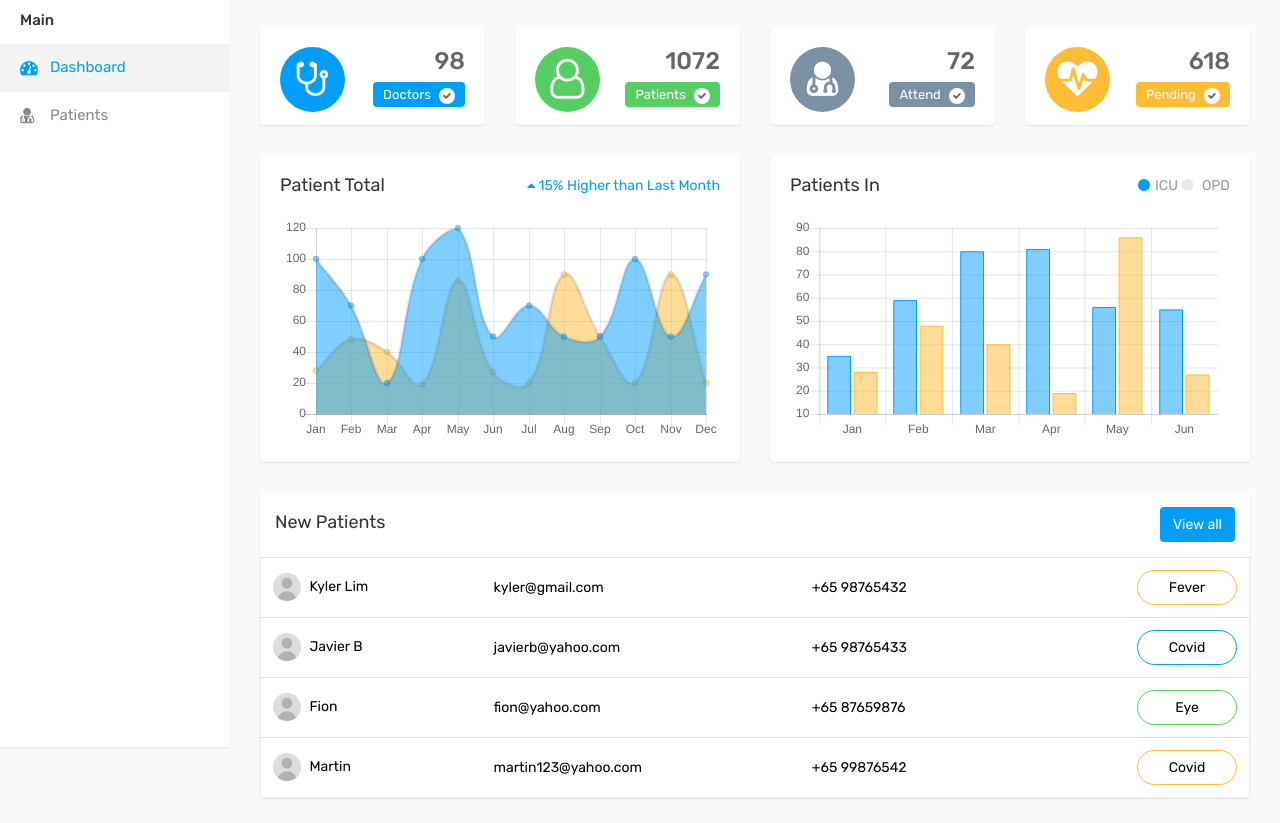
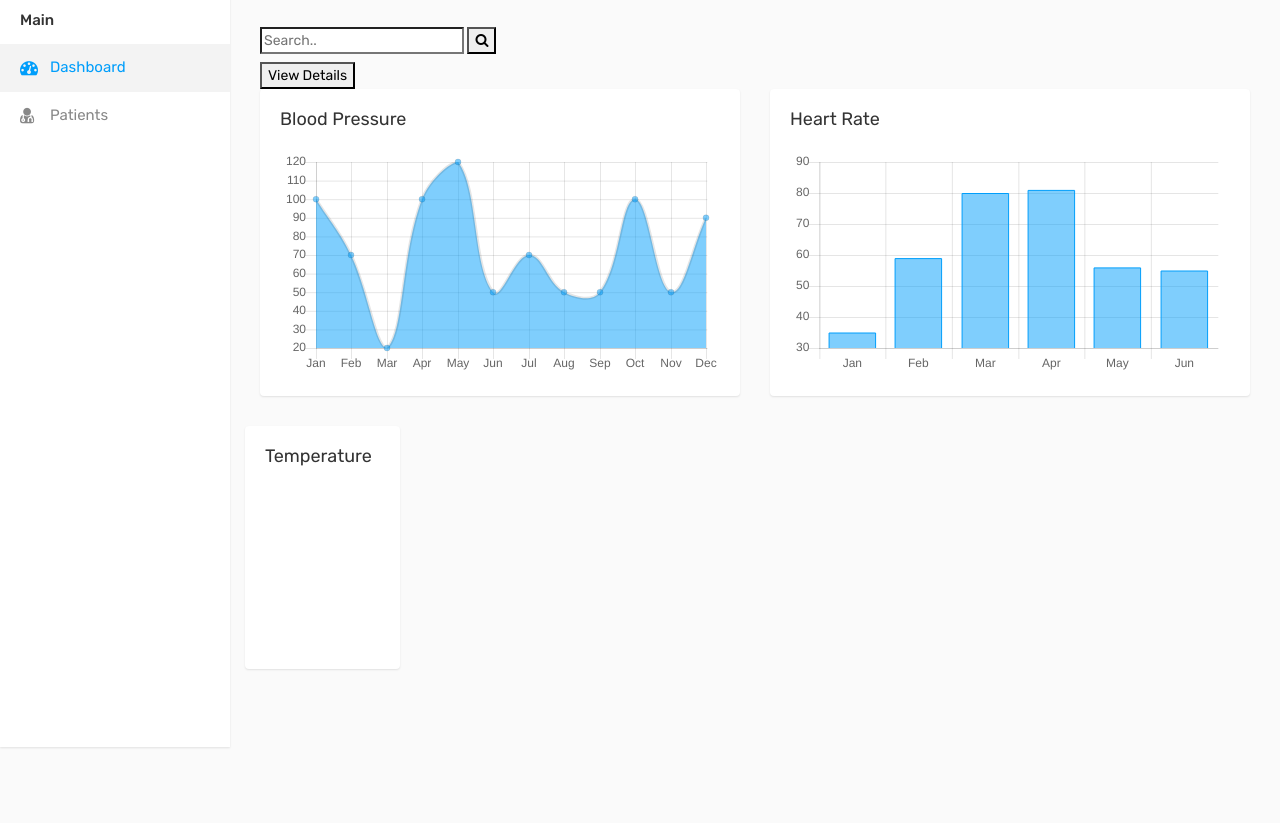
Before and after one commit to TanglingTreats/Database_Mod_Project, a website: page src/Database Medical Monitor UI/index.html in a window 1280 px wide. Shown: the part 53-876 px from the top of the page. After the commit the page ends 800 px from the top, so only its background shows below. Drawn offline with Linux system fonts and the light colour scheme.

Commit message:
Inital Draft for Home Page

```diff
--- a/src/Database Medical Monitor UI/assets/js/chart.js
+++ b/src/Database Medical Monitor UI/assets/js/chart.js
@@ -1,7 +1,6 @@
 $(document).ready(function() {
 
 	// Bar Chart
-
 	var barChartData = {
 		labels: ['Jan', 'Feb', 'Mar', 'Apr', 'May', 'Jun'],
 		datasets: [{
@@ -10,12 +9,6 @@ $(document).ready(function() {
 			borderColor: 'rgba(0, 158, 251, 1)',
 			borderWidth: 1,
 			data: [35, 59, 80, 81, 56, 55, 40]
-		}, {
-			label: 'Dataset 2',
-			backgroundColor: 'rgba(255, 188, 53, 0.5)',
-			borderColor: 'rgba(255, 188, 53, 1)',
-			borderWidth: 1,
-			data: [28, 48, 40, 19, 86, 27, 90]
 		}]
 	};
 
@@ -39,11 +32,6 @@ $(document).ready(function() {
 			label: "My First dataset",
 			backgroundColor: "rgba(0, 158, 251, 0.5)",
 			data: [100, 70, 20, 100, 120, 50, 70, 50, 50, 100, 50, 90]
-		}, {
-		label: "My Second dataset",
-		backgroundColor: "rgba(255, 188, 53, 0.5)",
-		fill: true,
-		data: [28, 48, 40, 19, 86, 27, 20, 90, 50, 20, 90, 20]
 		}]
 	};
 
@@ -63,19 +51,28 @@ $(document).ready(function() {
 		}
 	});
 
-	// Bar Chart 2
+	var lineChartData = {
+		labels: ["Jan", "Feb", "Mar", "Apr", "May", "Jun", "Jul", "Aug", "Sep", "Oct", "Nov", "Dec"],
+		datasets: [{
+			label: "My First dataset",
+			backgroundColor: "rgba(0, 158, 251, 0.5)",
+			data: [100, 70, 20, 100, 120, 50, 70, 50, 50, 100, 50, 90]
+		}]
+	};
 
-    barChart();
-
-    $(window).resize(function(){
-        barChart();
-    });
-
-    function barChart(){
-        $('.bar-chart').find('.item-progress').each(function(){
-            var itemProgress = $(this),
-            itemProgressWidth = $(this).parent().width() * ($(this).data('percent') / 100);
-            itemProgress.css('width', itemProgressWidth);
-        });
-    };
+	var linectx = document.getElementById('linegraph').getContext('2d');
+	window.myLine = new Chart(linectx, {
+		type: 'line',
+		data: lineChartData,
+		options: {
+			responsive: true,
+			legend: {
+				display: false,
+			},
+			tooltips: {
+				mode: 'index',
+				intersect: false,
+			}
+		}
+	});
 });
--- a/src/Database Medical Monitor UI/index.html
+++ b/src/Database Medical Monitor UI/index.html
@@ -1,7 +1,5 @@
 <!DOCTYPE html>
 <html lang="en">
-
-
 
     <head>
         <meta charset="utf-8">
@@ -20,6 +18,7 @@
 
 <body>
     <div class="main-wrapper">
+        <!------------------------------------------------------Top Navigation Bar ------------------------------------------>
         <div class="header">
             <div class="header-left">
                 <a id="toggle_btn" href="javascript:void(0);"><i class="fa fa-bars"></i></a>
@@ -55,6 +54,7 @@
                 </div>
             </div>
         </div>
+        <!------------------------------------------------------ Side Navigation Bar ---------------------------------------->
         <div class="sidebar" id="sidebar">
             <div class="sidebar-inner slimscroll">
                 <div id="sidebar-menu" class="sidebar-menu">
@@ -70,53 +70,31 @@
                 </div>
             </div>
         </div>
+        <!-------------------------------------------------- Main Content Goes Here ---------------------------------------->
         <div class="page-wrapper">
             <div class="content">
                 <div class="row">
-                    <div class="col-md-6 col-sm-6 col-lg-6 col-xl-3">
-                        <div class="dash-widget">
-							<span class="dash-widget-bg1"><i class="fa fa-stethoscope" aria-hidden="true"></i></span>
-							<div class="dash-widget-info text-right">
-								<h3>98</h3>
-								<span class="widget-title1">Doctors <i class="fa fa-check" aria-hidden="true"></i></span>
+                    <!----------------------------------------------- Search Bar -------------------------------------------->
+                    <div class="col-lg-12">
+                        <form class="example" action="action_page.php">
+                            <input type="text" placeholder="Search.." name="search">
+                            <button type="submit"><i class="fa fa-search"></i></button>
+                          </form>
                     </div>
                 </div>
-                    </div>
-                    <div class="col-md-6 col-sm-6 col-lg-6 col-xl-3">
-                        <div class="dash-widget">
-                            <span class="dash-widget-bg2"><i class="fa fa-user-o"></i></span>
-                            <div class="dash-widget-info text-right">
-                                <h3>1072</h3>
-                                <span class="widget-title2">Patients <i class="fa fa-check" aria-hidden="true"></i></span>
+                <!--------------------------------------------------- Button ---------------------------------------------->
+                <div class="row">
+                    <div class="col-2 mt-2">
+                        <button>View Details</button>
                     </div>
                 </div>
-                    </div>
-                    <div class="col-md-6 col-sm-6 col-lg-6 col-xl-3">
-                        <div class="dash-widget">
-                            <span class="dash-widget-bg3"><i class="fa fa-user-md" aria-hidden="true"></i></span>
-                            <div class="dash-widget-info text-right">
-                                <h3>72</h3>
-                                <span class="widget-title3">Attend <i class="fa fa-check" aria-hidden="true"></i></span>
-                            </div>
-                        </div>
-                    </div>
-                    <div class="col-md-6 col-sm-6 col-lg-6 col-xl-3">
-                        <div class="dash-widget">
-                            <span class="dash-widget-bg4"><i class="fa fa-heartbeat" aria-hidden="true"></i></span>
-                            <div class="dash-widget-info text-right">
-                                <h3>618</h3>
-                                <span class="widget-title4">Pending <i class="fa fa-check" aria-hidden="true"></i></span>
-                            </div>
-                        </div>
-                    </div>
-                </div>
+                <!------------------------------------------------ Table --------------------------------------------------->
 				<div class="row">
 					<div class="col-12 col-md-6 col-lg-6 col-xl-6">
 						<div class="card">
 							<div class="card-body">
 								<div class="chart-title">
-									<h4>Patient Total</h4>
-									<span class="float-right"><i class="fa fa-caret-up" aria-hidden="true"></i> 15% Higher than Last Month</span>
+									<h4>Blood Pressure</h4>
 								</div>
 								<canvas id="linegraph"></canvas>
 							</div>
@@ -126,73 +104,26 @@
 						<div class="card">
 							<div class="card-body">
 								<div class="chart-title">
-									<h4>Patients In</h4>
-									<div class="float-right">
-										<ul class="chat-user-total">
-											<li><i class="fa fa-circle current-users" aria-hidden="true"></i>ICU</li>
-											<li><i class="fa fa-circle old-users" aria-hidden="true"></i> OPD</li>
-										</ul>
-									</div>
+									<h4>Heart Rate</h4>
 								</div>
 								<canvas id="bargraph"></canvas>
 							</div>
 						</div>
 					</div>
+                    <div class="row">
+                        <div class="col-12 col-md-6 col-lg-6 col-xl-6">
+                            <div class="card">
+                                <div class="card-body">
+                                    <div class="chart-title">
+                                        <h4>Temperature</h4>
                                     </div>
-
-				<div class="row">
-					<div class="col-12 col-md-6 col-lg-8 col-xl-12">
-						<div class="card">
-							<div class="card-header">
-								<h4 class="card-title d-inline-block">New Patients </h4> <a href="patients.html" class="btn btn-primary float-right">View all</a>
-							</div>
-							<div class="card-block">
-								<div class="table-responsive">
-									<table class="table mb-0 new-patient-table">
-										<tbody>
-											<tr>
-												<td>
-													<img width="28" height="28" class="rounded-circle" src="assets/img/user.jpg" alt="">
-													<h2>Kyler Lim</h2>
-												</td>
-												<td>kyler@gmail.com</td>
-												<td>+65 98765432</td>
-												<td><button class="btn btn-primary btn-primary-one float-right">Fever</button></td>
-											</tr>
-											<tr>
-												<td>
-													<img width="28" height="28" class="rounded-circle" src="assets/img/user.jpg" alt="">
-													<h2>Javier B</h2>
-												</td>
-												<td>javierb@yahoo.com</td>
-												<td>+65 98765433</td>
-												<td><button class="btn btn-primary btn-primary-two float-right">Covid</button></td>
-											</tr>
-											<tr>
-												<td>
-													<img width="28" height="28" class="rounded-circle" src="assets/img/user.jpg" alt="">
-													<h2>Fion</h2>
-												</td>
-												<td>fion@yahoo.com</td>
-												<td>+65 87659876</td>
-												<td><button class="btn btn-primary btn-primary-three float-right">Eye</button></td>
-											</tr>
-											<tr>
-												<td>
-													<img width="28" height="28" class="rounded-circle" src="assets/img/user.jpg" alt="">
-													<h2>Martin</h2>
-												</td>
-												<td>martin123@yahoo.com</td>
-												<td>+65 99876542</td>
-												<td><button class="btn btn-primary btn-primary-four float-right">Covid</button></td>
-											</tr>
-										</tbody>
-									</table>
+                                    <canvas id="linegraph"></canvas>
                                 </div>
                             </div>
                         </div>
                     </div>
-
+				</div>
+            </div>
         </div>
     </div>
     <div class="sidebar-overlay" data-reff=""></div>
```
Lines whose indentation alone changed are shown as unchanged.
